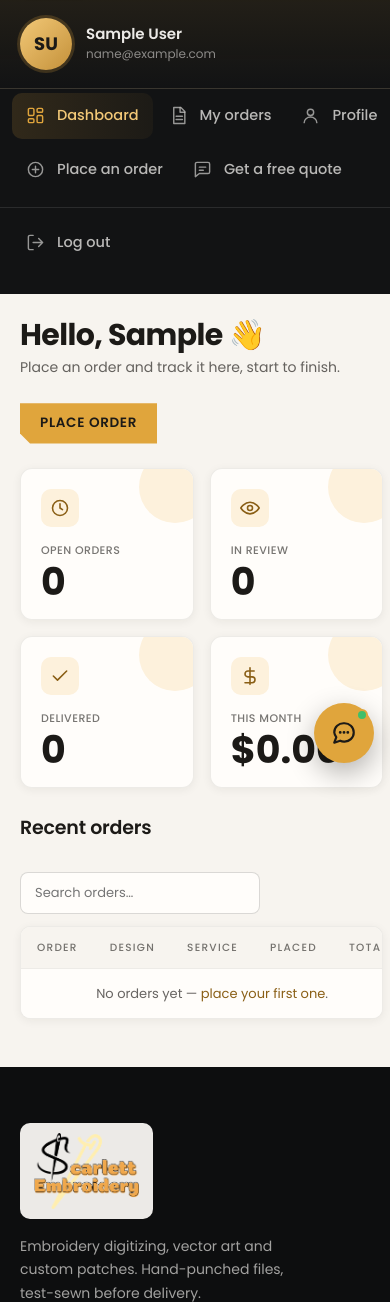
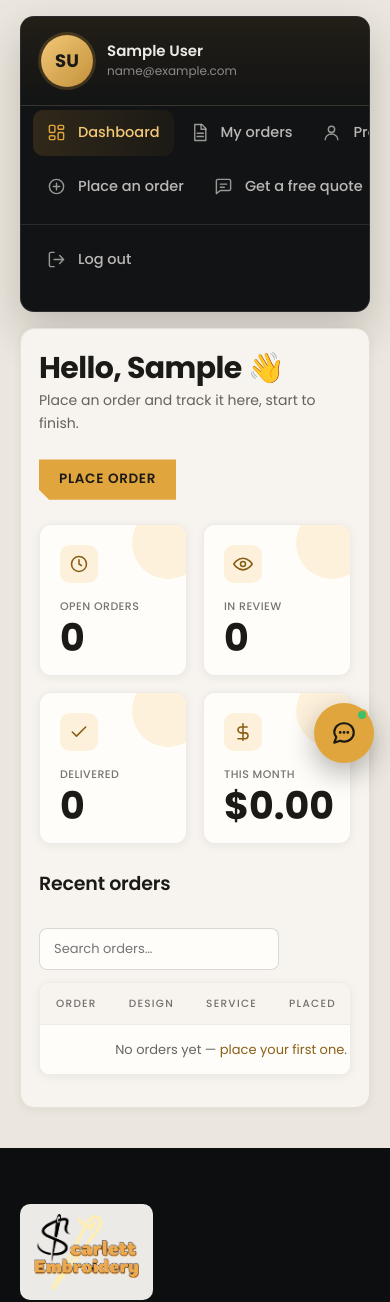
Before and after one commit to TANVEERHASSANGETHIB/Scarlett-Embroidery, a Django app: page /account/ in a window 390 px wide; the page is wider, and only the part inside the window is pictured. Shown: the part 65-1367 px from the top of that part. Run offline with Django 5.2, Linux system fonts and the light colour scheme; the visitor is signed in with stand-in values (Sample User, id 1); data comes from the database, SQL or seed files in the repository; data that the repository does not hold is empty.

Commit message:
Box the customer account area: contained width, rounded sidebar and content panels
Co-Authored-By: Claude Sonnet 5.5 <noreply@anthropic.com>
Claude-Session: https://claude.ai/code/session_01LeMdxXdVHinHw8hPzJTHHw

```diff
--- a/src/static/css/site.css
+++ b/src/static/css/site.css
@@ -380,9 +380,11 @@ a.chip.is-active { background: var(--ink); color: var(--bone); border-color: var
 .sub-title { font-family: var(--f-display); font-weight: 700; font-size: 18px; letter-spacing: .06em; text-transform: uppercase; margin: 4px 0 12px; }
 
 /* ── Account area ──────────────────────────────────────────────────────── */
-.account { display: grid; grid-template-columns: 290px 1fr; min-height: 640px; }
-.account-side { background: var(--night); color: var(--bone); }
-.account-sticky { position: sticky; top: var(--header-h); padding-bottom: 24px; }
+.account-wrap { background: #ece7de; padding: 32px 0 64px; }
+.account { display: grid; grid-template-columns: 280px minmax(0, 1fr); gap: 28px; align-items: start; min-height: 640px; }
+.account-side { background: var(--night); color: var(--bone); border-radius: 18px; overflow: hidden; box-shadow: 0 18px 44px #1c1a1738; border: 1px solid var(--night-line); }
+.account-sticky { padding-bottom: 24px; }
+.account-side { position: sticky; top: calc(var(--header-h) + 20px); }
 .account-user { padding: 26px 22px 22px; border-bottom: 1px solid var(--night-line); display: flex; gap: 14px; align-items: center; background: linear-gradient(180deg, #e0a53c14, transparent); }
 .avatar { width: 52px; height: 52px; border-radius: 50%; background: linear-gradient(135deg, var(--gold-light), var(--gold-mid)); color: var(--ink); display: flex; align-items: center; justify-content: center; font-family: var(--f-display); font-weight: 700; font-size: 18px; flex: none; box-shadow: 0 0 0 3px #e0a53c33; }
 .account-hello { font-size: 11px; letter-spacing: .06em; text-transform: uppercase; color: var(--gold); font-weight: 600; }
@@ -402,7 +404,8 @@ a.chip.is-active { background: var(--ink); color: var(--bone); border-color: var
 .account-promo-t { font-weight: 600; font-size: 15px; margin-bottom: 4px; }
 .account-promo p { font-size: 12.5px; line-height: 1.55; color: var(--bone-70); margin: 0 0 14px; }
 .account-since { padding: 14px 24px 0; font-size: 11.5px; color: var(--bone-55); }
-.account-main { background: var(--paper); padding: 36px 40px 72px; min-width: 0; }
+.account-main { background: var(--paper); border: 1px solid var(--sand); border-radius: 18px; box-shadow: var(--shadow-card); padding: 34px 36px 44px; min-width: 0; min-height: 640px; }
+.account-main { align-self: stretch; }
 .account-title { font-size: 30px; font-weight: 700; letter-spacing: -.02em; line-height: 1.15; margin: 0 0 4px; }
 .stat-tile { position: relative; padding: 20px 20px 18px; border-radius: var(--radius-lg); border: 1px solid var(--ink-line-soft); box-shadow: var(--shadow-card); overflow: hidden; }
 .stat-tile::after { content: ""; position: absolute; right: -18px; top: -18px; width: 72px; height: 72px; border-radius: 50%; background: var(--gold-wash); }
@@ -480,13 +483,16 @@ a.chip.is-active { background: var(--ink); color: var(--bone); border-color: var
   .auth-panel { padding: 40px 24px; }
   .auth-form { padding: 40px 24px; max-width: none; }
   .account { grid-template-columns: 1fr; }
+  .account-wrap { padding: 16px 0 40px; }
+  .account { grid-template-columns: minmax(0, 1fr); gap: 16px; }
+  .account-side { position: static; border-radius: 14px; }
   .account-sticky { position: static; }
   .account-nav { flex-direction: row; overflow-x: auto; }
   .account-nav a { white-space: nowrap; }
   .account-nav a.is-active::before { display: none; }
   .account-label, .account-promo, .account-since, .account-user .account-hello { display: none; }
   .account-user { padding: 18px 20px; }
-  .account-main { padding: 24px 20px 48px; }
+  .account-main { padding: 22px 18px 32px; border-radius: 14px; min-height: 0; }
   .section { padding-top: 52px; }
   .showcase-main { min-height: 300px; }
 }
--- a/src/templates/accounts/account_base.html
+++ b/src/templates/accounts/account_base.html
@@ -1,6 +1,7 @@
 {% extends "base.html" %}
 {% block content %}
-<section class="account">
+<div class="account-wrap">
+<section class="account container">
   <aside class="account-side">
     <div class="account-sticky">
       <div class="account-user">
@@ -38,4 +39,5 @@
     {% block account %}{% endblock %}
   </div>
 </section>
+</div>
 {% endblock %}
```
